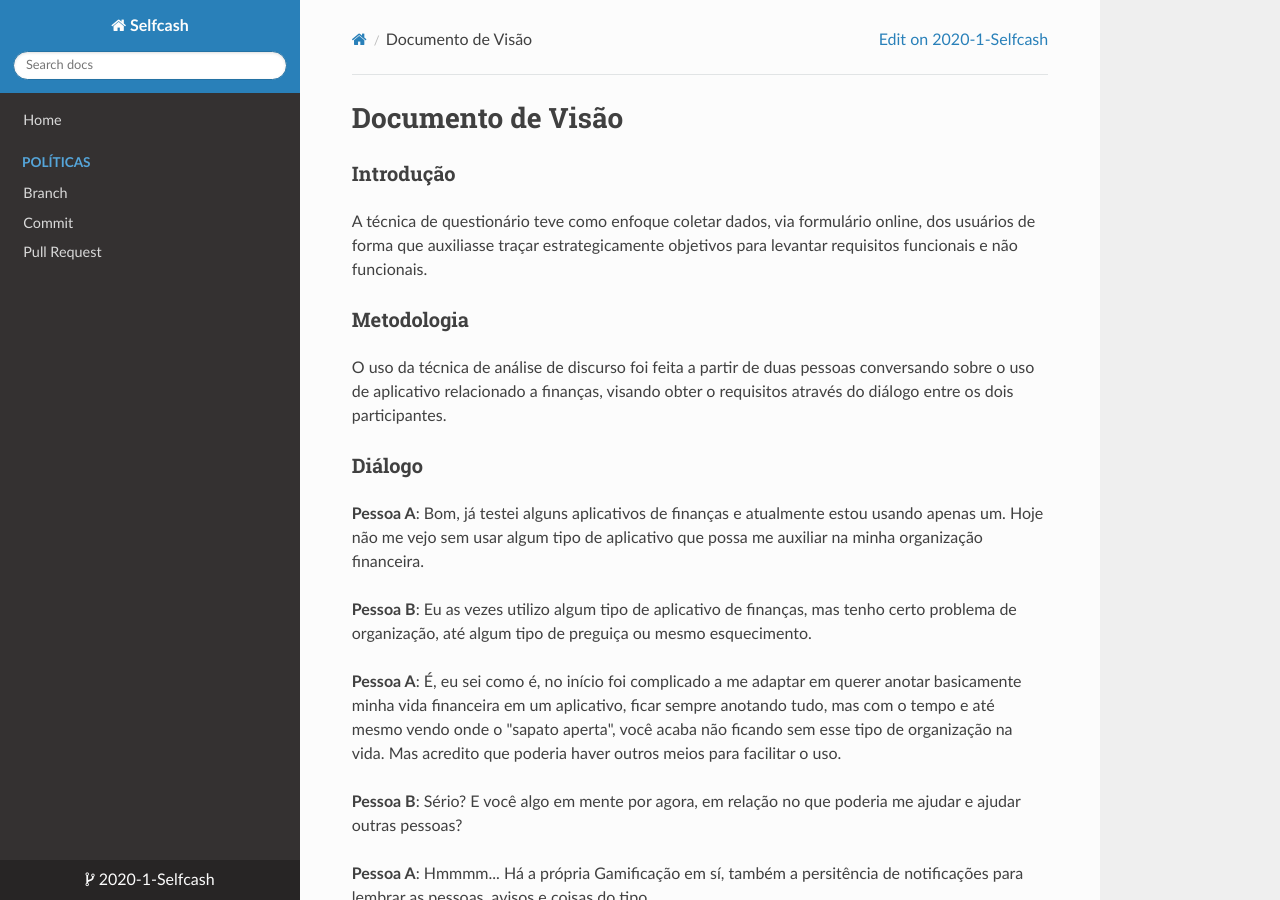
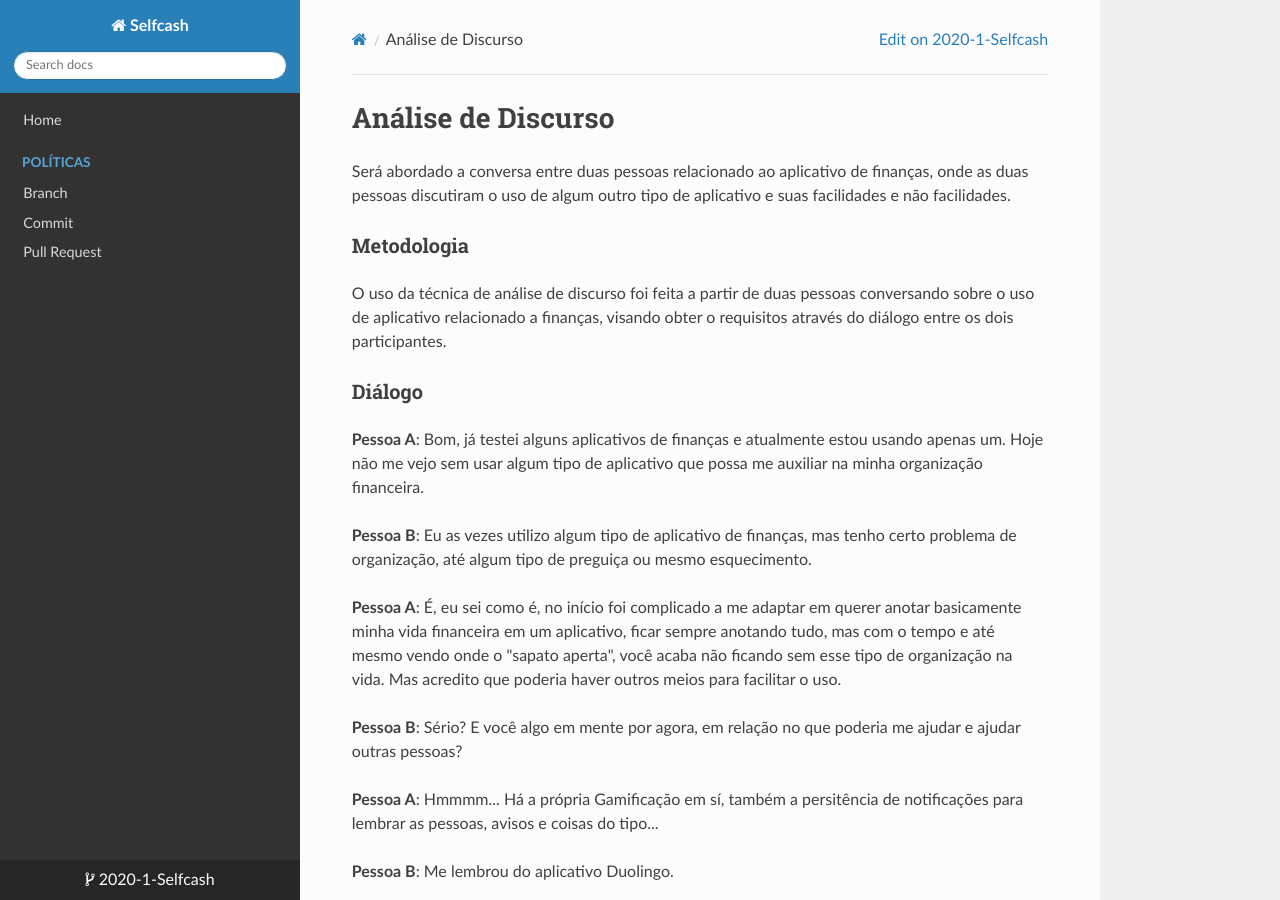
Before and after one commit to 2020-1-Selfcash/Docs, an MkDocs documentation site: the page built from docs/analise_discurso.md, in a window 1280 px wide and 900 px high. Built offline with MkDocs 1.6.1, drawn with Linux system fonts in a browser that asks for light colours; nearby versions of some CDN libraries.

Commit message:
Fixed title of some docs.

```diff
--- a/docs/analise_discurso.md
+++ b/docs/analise_discurso.md
@@ -1,8 +1,6 @@
-# Documento de Visão
+# Análise de Discurso
 
-### Introdução
-
-A técnica de questionário teve como enfoque coletar dados, via formulário online, dos usuários de forma que auxiliasse traçar estrategicamente objetivos para levantar requisitos funcionais e não funcionais.
+Será abordado a conversa entre duas pessoas relacionado ao aplicativo de finanças, onde as duas pessoas discutiram o uso de algum outro tipo de aplicativo e suas facilidades e não facilidades.
 
 ### Metodologia
 
--- a/docs/questionario.md
+++ b/docs/questionario.md
@@ -1,4 +1,4 @@
-# Documento de Visão
+# Quesitonário
 
 ### Introdução
 
```
